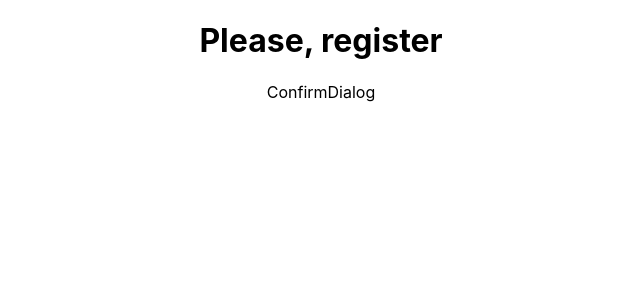
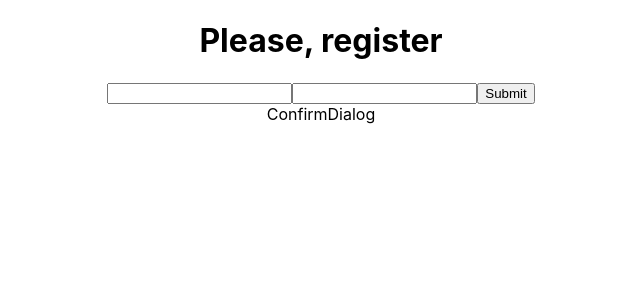
Before and after one commit to VladimirRM/Form-React-ukr-beginner, a React (Create React App) app: page / in a window 1280 px wide. Shown: the top 300 px of the page, without its empty margins (319-959 px from the left). Built offline with nearby package versions, Linux system fonts and the light colour scheme.

Commit message:
change type submit

```diff
--- a/src/App.js
+++ b/src/App.js
@@ -7,14 +7,33 @@ function App() {
     <div className="App">
       <main>
         <RegisterForm />
-        <ConfirmDialog />
       </main>
+      <ConfirmDialog />
     </div>
   );
   function RegisterForm() {
-    return <div>
-      <h1>Please, register</h1>
-    </div>;
+    return (
+      <div>
+        <h1>Please, register</h1>
+        <form onSubmit={console.log("done")}>
+          <input
+            name="email"
+            label="label"
+            type="email"
+            onChange={console.log()}
+            required={true}
+          />
+          <input
+            name="pwd"
+            label="password"
+            type="password"
+            onChange={console.log()}
+            required={true}
+          />
+          <button>Submit</button>
+        </form>
+      </div>
+    );
   }
 }
 
```
